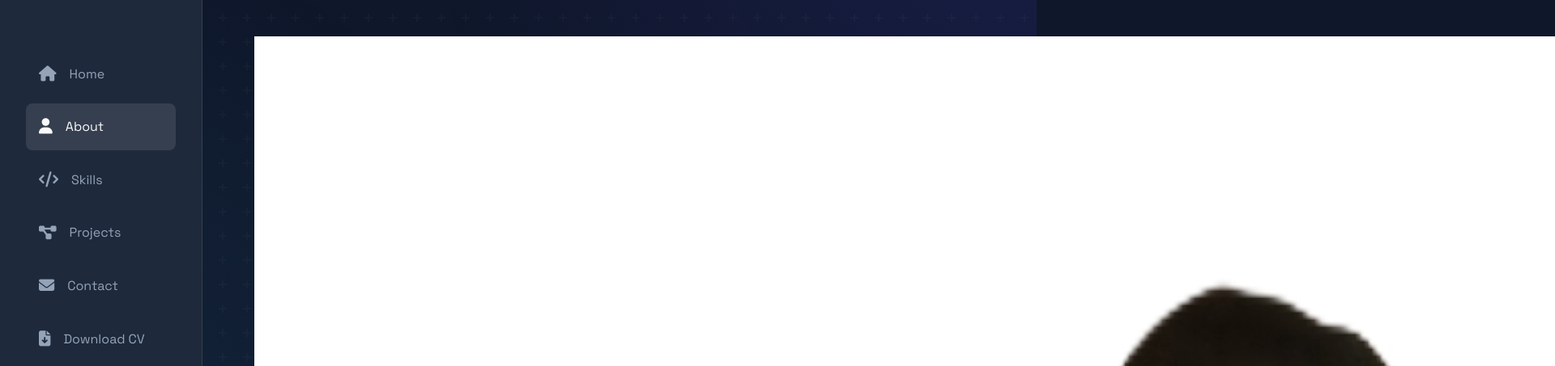
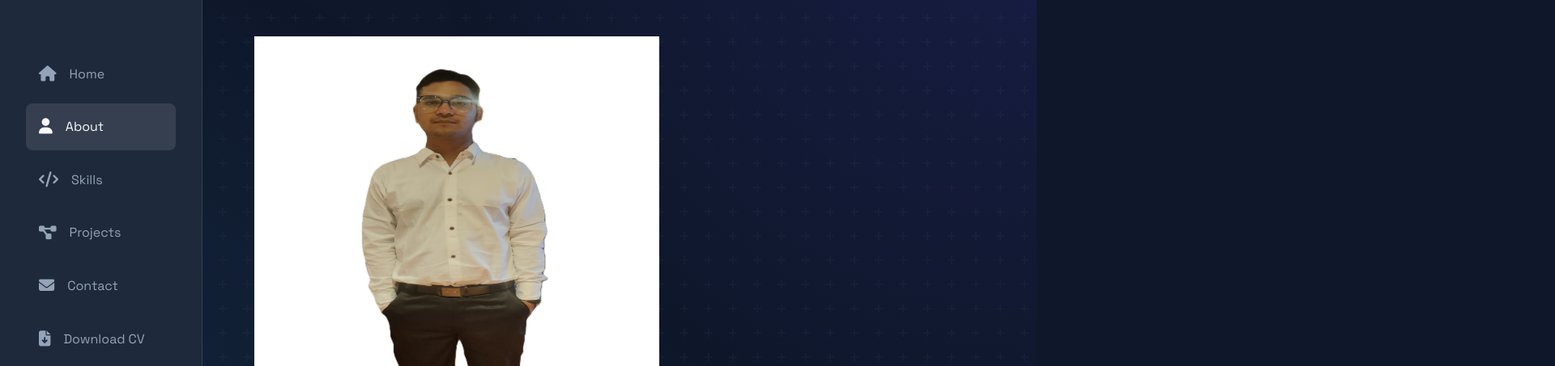
Before and after one commit to Aashik99-art/portfolio-, a plain HTML site: page about.html in a window 1280 px wide. Shown: the part 163-616 px from the top of the page at 81% size, 1920 px wide, since content can reach past the window. Drawn offline with nearby package versions, Linux system fonts and the light colour scheme.

Commit message:
aboutupdated

```diff
--- a/about.html
+++ b/about.html
@@ -27,7 +27,7 @@
                 <div class="about-content">
                     <div class="about-profile">
                         <div class="profile-image-container">
-                            <img src="profile.jpg" alt="Aashik K. Jha" class="profile-image">
+                            <img style="height: 500px;  width:500px ;" src="profile.jpg" alt="Aashik K. Jha" class="profile-image">
                             <div class="profile-overlay">
                                 <div class="profile-info">
                                     <h3>Aashik K. Jha</h3>
```
